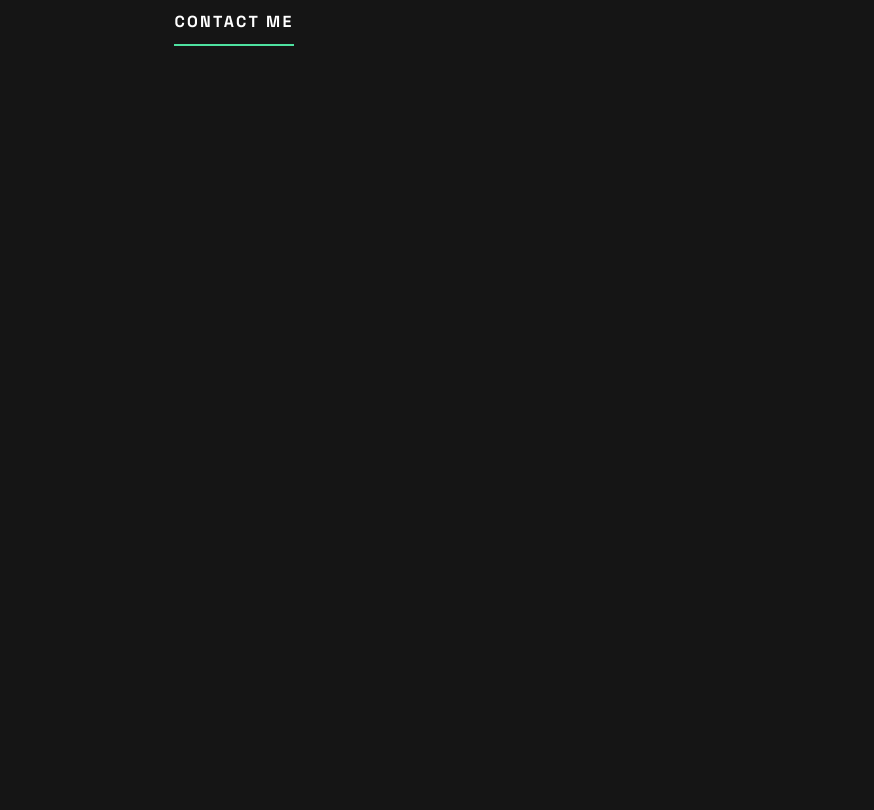
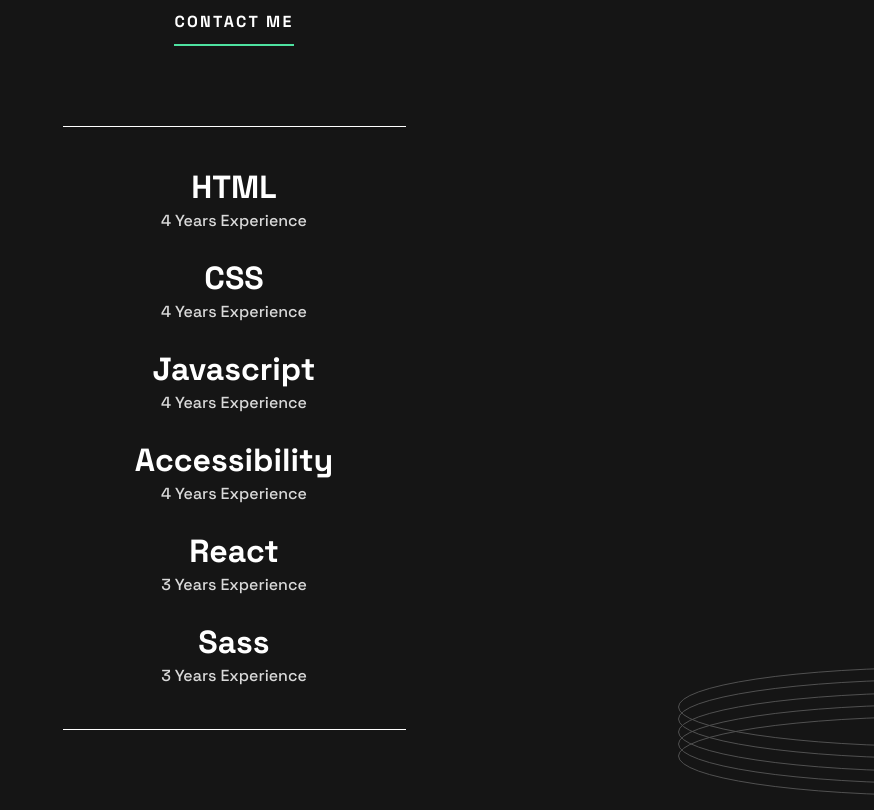
Before and after one commit to EkaAbashidze/single-page-developer-portfolio, a React (Create React App) app: page / in a window 1280 px wide. Shown: the part 620-1430 px from the top of the page, without its empty margins (406-1280 px from the left). Before the commit the page ends 800 px from the top, so only its background shows below. Built offline with nearby package versions, Linux system fonts and the light colour scheme.

Commit message:
stack component setup, props passed down, added to the intro component

```diff
--- a/src/components/Intro.tsx
+++ b/src/components/Intro.tsx
@@ -4,6 +4,7 @@
 import IconGithub from "../assets/svg/IconGithub";
 import IconLinkedin from "../assets/svg/IconLinkedin";
 import IconTwitter from "../assets/svg/IconTwitter";
+import Stack from "./Stack";
 
 export default function intro() {
   return (
@@ -19,24 +20,41 @@
       </div>
       <img src={ProfileImg} alt="" className="w-[174px] h-auto" />
 
-
-    <div className="flex flex-col items-end pt-[40px] pb-[20px]">
-      <h1 className="font-grotesk-bold text-[40px] leading-[40px] max-w-[343px] tracking-[-1.14px]" >Nice to meet you! I’m Adam Keyes.</h1>
-      <div className="w-[225px] h-[4px] bg-green mr-[32px]" ></div>
-    </div>
-
-
-      <p className="text-grey font-grotesk-medium font-medium text-base leading-[26px] max-w-[343px]" >Based in the UK, I’m a front-end developer passionate about building accessible web apps that users love.</p>
-
-
-      <div className="pt-6" >
-
-      <button className="font-grotesk-bold font-bold text-base leading -[26px] tracking-[2.28px] pb-[10px]" >CONTACT ME</button>
-
-        <div className="w-[120px] h-[2px] bg-green" ></div>
-
+      <div className="flex flex-col items-end pt-[40px] pb-[20px]">
+        <h1 className="font-grotesk-bold text-[40px] leading-[40px] max-w-[343px] tracking-[-1.14px]">
+          Nice to meet you! I’m Adam Keyes.
+        </h1>
+        <div className="w-[225px] h-[4px] bg-green mr-[32px]"></div>
       </div>
 
+      <p className="text-grey font-grotesk-medium font-medium text-base leading-[26px] max-w-[343px]">
+        Based in the UK, I’m a front-end developer passionate about building
+        accessible web apps that users love.
+      </p>
+
+      <div className="pt-6">
+        <button className="font-grotesk-bold font-bold text-base leading -[26px] tracking-[2.28px] pb-[10px]">
+          CONTACT ME
+        </button>
+
+        <div className="w-[120px] h-[2px] bg-green"></div>
+      </div>
+
+      <div className="bg-white w-[343px] h-[1px] mt-[80px] mb-[40px]"></div>
+
+      <Stack stackName="HTML" years={4} />
+
+      <Stack stackName="CSS" years={4} />
+
+      <Stack stackName="Javascript" years={4} />
+
+      <Stack stackName="Accessibility" years={4} />
+
+      <Stack stackName="React" years={3} />
+
+      <Stack stackName="Sass" years={3} />
+
+      <div className="bg-white w-[343px] h-[1px] mt-[16px] mb-[80px]"></div>
     </div>
   );
 }
--- /dev/null
+++ b/src/components/Stack.tsx
@@ -0,0 +1,14 @@
+import React from 'react'
+
+
+
+export default function Stack({ stackName, years }: {stackName: string, years: number}) {
+  return (
+    <div className="flex flex-col items-center text-center relative text-white pb-[24px]">
+
+      <h2 className='font-grotesk-bold text-[32px] leading-[40px] pb-[1px]'>{stackName}</h2>
+      <p className='text-grey font-grotesk-medium font-medium text-base leading-[26px]'>{years} Years Experience</p>
+
+    </div>
+  );
+}
```
